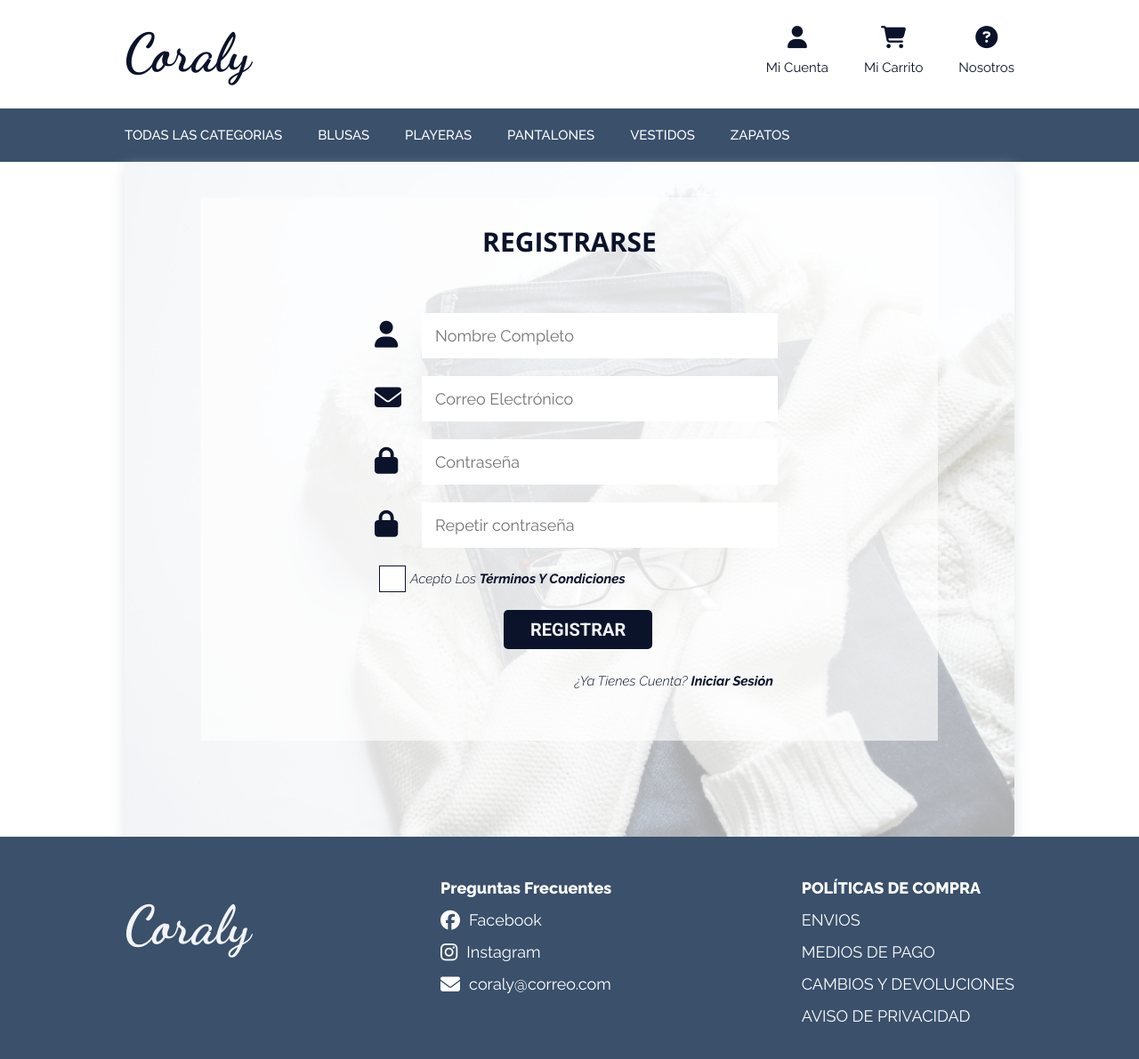
After one commit to brenRojas/Ecommerce-ropa, a PHP site: page /registro.php in a window 1280 px wide. The commit adds this page. Shown: the whole page at 89% size. Run offline with PHP 8.4, Linux system fonts and the light colour scheme; some libraries are stand-ins or nearby versions.

Commit message:
Se creo el archivo html para registrar e ingresar.

```diff
--- /dev/null
+++ b/carrito.php
@@ -0,0 +1,5 @@
+<?php
+
+require 'view/carrito.view.php';
+
+?>
--- a/css/style.css
+++ b/css/style.css
@@ -4,11 +4,11 @@
     --fuenteOpenSans: 'Open Sans', sans-serif;
 	--fuenteRaleway: 'Raleway', sans-serif;
 
-    --colorPrimario: #A8DADC;
+	--colorPrimario: #3A506B;
 	--colorPrimario1: #F2F4F8;
+    --colorSecundario: #A8DADC;
+    --colorLetra: #0B132B;
 	--colorletra1: #E98686;
-	--colorSecundario: #3A506B;
-    --colorLetra: #0B132B;
     --blanco: #fff;
     --negro: #000;
 }
@@ -71,6 +71,28 @@ img{
     max-width: 100%;
 }
 
+/** Botones **/
+.btn{
+    display: block;
+    font-family: var(--fuenteRoboto);
+    color: var(--colorPrimario1);
+	background: var(--colorLetra);
+	border-radius: 5px;
+    text-align: center;
+    padding: 10px 30px;
+    font-size: 20px;
+    text-transform: uppercase;
+    font-weight: 700;
+    margin-bottom: 20px;
+    border: none;
+}
+
+.btn:hover{
+    cursor: pointer;
+	background: var(--colorletra1);
+	color: var(--colorLetra);
+}
+
 /** Utilidades **/
 .no-margin{
     margin: 0;
@@ -84,7 +106,9 @@ img{
 .izquierda {
 	float: left;
 }
-
+.bold{
+	font-weight: 700;
+}
 .derecha {
 	float: right;
 }
@@ -132,7 +156,7 @@ img{
 
 /* Footer */
 .bgFooter{
-	background: var(--colorSecundario);
+	background: var(--colorPrimario);
 	border: 0;
 	height: 250px;
 
@@ -180,13 +204,10 @@ img{
 	font-weight: 800;
 }
 
-
-
-
 /* Menú */
 
 .menu{
-	background: var(--colorSecundario);
+	background: var(--colorPrimario);
 }
 
 .menu ul{
@@ -212,7 +233,7 @@ img{
 }
 
 .menu__enlace p:hover{
-	color: var(--colorPrimario);
+	color: var(--colorSecundario);
 }
 
 .todos{
@@ -313,3 +334,174 @@ img{
 	color: var(--colorletra1);
 	text-align: center;
 }
+
+/* Formulario */
+.formulario{
+	padding: 30px;
+	margin-bottom: 30px;
+	height: 500px;
+}
+
+.formulario a,
+.formulario label{
+	font-family: var(--fuenteRaleway);
+	color: var(--colorLetra);
+	font-size: 15px;
+	text-transform: capitalize;
+	font-weight: 300;
+	font-style: italic;
+}
+
+.formulario input[type="text"],
+.formulario input[type="password"]{
+	margin-left: 20px;
+	padding: 15px;
+	width: 400px;
+	font-family: var(--fuenteRaleway);
+	font-size: 18px;
+	line-height: 18px;
+	border: none;
+	vertical-align: top;
+}
+
+
+.formulario .icono{
+	padding: 15px;
+	text-align: center;
+	width: 48px;
+	max-height: 48px;
+	font-size: 30px;
+	line-height: 18px;
+	display: inline-block;
+	color: var(--colorLetra);
+	vertical-align: top;
+}
+
+.form_group{
+	width: 100%;
+	margin-top: 20px;
+	text-align: center;
+}
+
+.form_check{
+	margin-left: 150px;
+	margin-top: 20px;
+}
+
+.formulario label{
+	margin-left: 20px;
+}
+
+/* Checkbox */
+ .container {
+	display: block;
+	position: relative;
+	padding-left: 35px;
+	margin-bottom: 12px;
+	cursor: pointer;
+	font-size: 22px;
+  }
+
+  .container input {
+	position: absolute;
+	opacity: 0;
+	cursor: pointer;
+	height: 0;
+	width: 0;
+  }
+
+  .checkmark {
+	position: absolute;
+	top: 0;
+	left: 0;
+	height: 30px;
+	width: 30px;
+	background-color: var(--blanco);
+	border: 1px solid var(--colorLetra);
+  }
+
+  .container:hover input ~ .checkmark {
+	background-color: var(--colorPrimario1);
+  }
+
+  .container input:checked ~ .checkmark {
+	background-color: var(--colorLetra);
+	color: var(--colorPrimario1);
+  }
+
+  .checkmark:after {
+	content: "";
+	position: absolute;
+	display: none;
+  }
+
+  .container input:checked ~ .checkmark:after {
+	display: block;
+  }
+
+  .container .checkmark:after {
+	left: 9px;
+	top: 5px;
+	width: 5px;
+	height: 10px;
+	border: solid white;
+	border-width: 0 3px 3px 0;
+	transform: rotate(45deg);
+  }
+
+
+/* Mi cuenta y Registro */
+.bg_cuenta{
+	background-image: url('/img/cuenta.jpg');
+	width: 100%;
+	height: 759px;
+}
+
+.bg_registro{
+	background-image: url('/img/registrar.jpg');
+	width: 100%;
+	height: 759px;
+}
+
+.rectangulo{
+	background-color: rgba(255, 255, 255, 0.637);
+	width: 90%;
+	height: 90%;
+	margin: auto;
+}
+
+.cuenta__nombre{
+	font-family: var(--fuenteOpenSans);
+	font-weight: 700;
+	text-transform: uppercase;
+	color: var(--colorLetra);
+	text-align: center;
+	font-size: 30px;
+	padding-top: 70px;
+	margin: 0;
+}
+
+.registro__nombre{
+	font-family: var(--fuenteOpenSans);
+	font-weight: 700;
+	text-transform: uppercase;
+	color: var(--colorLetra);
+	text-align: center;
+	font-size: 30px;
+	padding-top: 20px;
+	margin: 0;
+}
+
+.centrar-btn{
+	margin: 40px 310px 40px 310px;
+}
+.centrar-btn1{
+	margin: 20px 310px 20px 310px;
+}
+.no-cuenta{
+	margin-left: 390px;
+}
+
+.olvidar-cuenta{
+	margin-left: 220px;
+}
--- /dev/null
+++ b/cuenta.php
@@ -0,0 +1,5 @@
+<?php
+
+require 'view/cuenta.view.php';
+
+?>
--- /dev/null
+++ b/registro.php
@@ -0,0 +1,5 @@
+<?php
+
+require 'view/registro.view.php';
+
+?>
--- a/view/header.php
+++ b/view/header.php
@@ -19,9 +19,9 @@
         <a href="index.php"><h1 class="logo no-margin izquierda">Coraly</h1></a>
 
         <nav class="navegacion derecha">
-            <a href="#" class="navegacion__enlace"><i class="icono fas fa-user"></i><p>mi cuenta</p></a>
-            <a href="#" class="navegacion__enlace"><i class="icono fas fa-shopping-cart"></i><p>mi carrito</p></a>
-            <a href="#" class="navegacion__enlace"><i class="icono fas fa-envelope"></i><p>Contacto</p></a>
+            <a href="../cuenta.php" class="navegacion__enlace"><i class="icono fas fa-user"></i><p>mi cuenta</p></a>
+            <a href="../carrito.php" class="navegacion__enlace"><i class="icono fas fa-shopping-cart"></i><p>mi carrito</p></a>
+            <a href="../nosotros.php" class="navegacion__enlace"><i class="icono fas fa-question-circle"></i><p>Nosotros</p></a>
         </nav>
     </header>
 
--- /dev/null
+++ b/view/registro.view.php
@@ -0,0 +1,45 @@
+<?php require 'header.php'; ?>
+
+    <main class="contenedor bg_registro sombra">
+        <div class="rectangulo">
+            <div class="cuenta">
+                <p class="registro__nombre">Registrarse</p>
+                <form class="formulario" action="<?php echo htmlspecialchars($_SERVER['PHP_SELF']); ?>" method="post">
+
+                    <!-- Usuario -->
+                    <div class="form_group">
+                        <i class="icono fas fa-user"></i><input type="text" class="formulario__user" name="nombre" placeholder="Nombre Completo">
+                    </div>
+
+                    <!-- Correo -->
+                    <div class="form_group">
+                        <i class="icono fas fa-envelope"></i><input type="text" class="formulario__email" name="email" placeholder="Correo Electrónico">
+                    </div>
+
+                    <!-- Contraseña -->
+                    <div class="form_group">
+                        <i class="icono fas fa-lock"></i><input type="password" class="formulario__password" name="password" placeholder="Contraseña">
+                    </div>
+
+                    <!-- Repetir Contraseña -->
+                    <div class="form_group">
+                        <i class="icono fas fa-lock"></i><input type="password" class="formulario__password" name="password1" placeholder="Repetir contraseña">
+                    </div>
+
+                    <!-- Checkbox  -->
+                    <div class="form_check">
+                        <label class="container">Acepto los <span class="bold">Términos y Condiciones</span>
+                            <input type="checkbox">
+                            <span class="checkmark"></span>
+                        </label>
+                    </div>
+
+                    <input type="submit" name="btn_registro" class="btn centrar-btn1" value="Registrar">
+
+                    <a class="no-cuenta" href="cuenta.php">¿Ya tienes cuenta? <span class="bold"> Iniciar Sesión</span> </a>
+                </form>
+            </div>
+        </div>
+    </main>
+
+<?php require 'footer.php'; ?>
```
Also changed, not shown: nosotros.php (added, +7 -0 lines), view/carrito.view.php (added, +7 -0 lines), view/cuenta.view.php (added, +30 -0 lines), img/cuenta.jpg (added), img/registrar.jpg (added).
